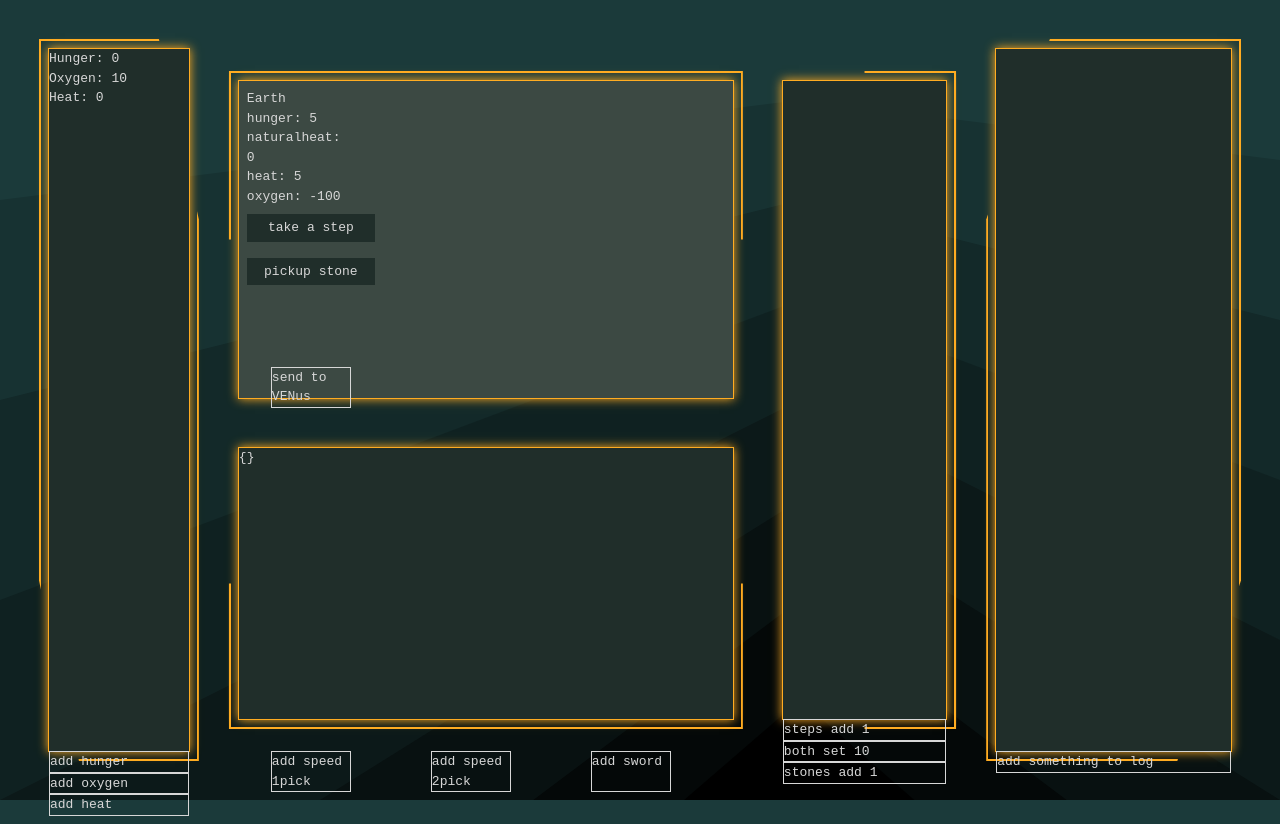
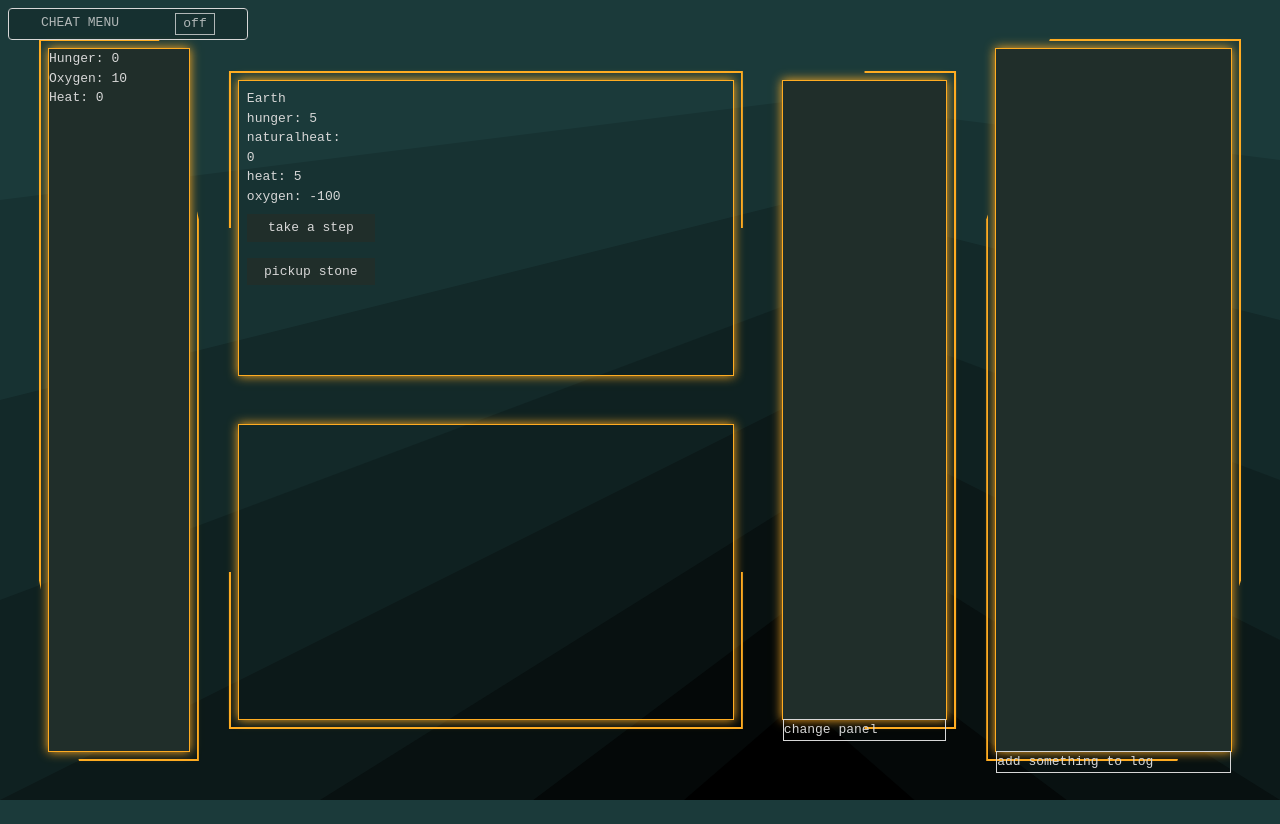
Before and after one commit to BryanYeeee/TheGrindersOfTheGalaxy, a Next.js app: page /game in a window 1280 px wide. After the commit the page ends 800 px from the top, so only its background shows below. Built offline with nearby package versions, Linux system fonts and the light colour scheme.

Commit message:
panel util, cheat menu, temp panel transition

```diff
--- a/src/app/game/page.js
+++ b/src/app/game/page.js
@@ -6,6 +6,8 @@ import EventLogPanel from '@/components/panels/eventLogPanel'
 import { EventLog } from '@/lib/mech/eventLog'
 import StatusPanel from '@/components/panels/statusPanel'
 import { Status } from '@/lib/mech/status'
+import CheatScreen from '@/components/cheatScreen'
+import Panel from '@/components/panels/panel'
 
 const Game = () => {
   const currentScreen = <Main />
@@ -13,40 +15,26 @@ const Game = () => {
     <GameProvider className='relative'>
       <div className='absolute w-screen h-screen bg -z-10' />
       <div className='min-h-150 h-screen w-full grid grid-cols-[1fr_5fr_20%] grid-rows-1 gap-12 p-12'>
-        <div className='border-1 glow-border corner-clip2'>
+        <Panel clip={'corner2'} bgCol={1}>
           <StatusPanel />
-          <div
-            className='border-1 w-full'
-            onClick={() => Status.addStatus('hunger', 10)}
-          >
-            add hunger
-          </div>
-          <div
-            className='border-1 w-full'
-            onClick={() => Status.addStatus('oxygen', 10)}
-          >
-            add oxygen
-          </div>
-          <div
-            className='border-1 w-full'
-            onClick={() => Status.addStatus('heat', 10)}
-          >
-            add heat
-          </div>
-        </div>
+        </Panel>
 
         <div className=''>{currentScreen}</div>
 
-        <div className='glow-border corner-clip'>
+        <Panel clip={'corner1'} bgCol={1}>
           <EventLogPanel />
           <div
             className='border-1'
-            onClick={() => EventLog.addEvent(Math.floor(Math.random() * (100+ 1)))}
+            onClick={() =>
+              EventLog.addEvent(Math.floor(Math.random() * (100 + 1)))
+            }
           >
             add something to log
           </div>
-        </div>
+        </Panel>
       </div>
+
+      <CheatScreen />
     </GameProvider>
   )
 }
--- a/src/app/globals.css
+++ b/src/app/globals.css
@@ -39,10 +39,10 @@ body {
   font-family: monospace
 }
 
-.corner-clip::before {
+.clip-corner1::before {
   clip-path: polygon(25% 0, 100% 0, 100% 75%, 75% 100%, 0 100%, 0 25%);
 }
-.corner-clip2::before {
+.clip-corner2::before {
   clip-path: polygon(0 0, 75% 0%, 100% 25%, 100% 100%, 25% 100%, 0% 75%);
 }
 .clip-t::before {
--- /dev/null
+++ b/src/components/cheatScreen.js
@@ -0,0 +1,84 @@
+import { useState } from 'react'
+
+// Mechs
+import { Inventory } from '@/lib/mech/inventory'
+import { Equipment } from '@/lib/mech/equipment'
+import { Planet } from '@/lib/mech/planet'
+
+const CheatScreen = () => {
+  const [toggle, setToggle] = useState(false)
+  return (
+    <div className='fixed top-0 left-0 w-60 z-10 rounded border-1 m-2'>
+      <div className='w-full opacity-80 bg-[#00000035] flex justify-between py-1 px-8 font-white'>
+        CHEAT MENU
+        <div
+          className='w-10 border-1 flex justify-center'
+          onClick={() => setToggle(!toggle)}
+        >
+          {toggle ? 'on' : 'off'}
+        </div>
+      </div>
+      {toggle && (
+        <div className='opacity-90 w-full h-60 bg-black border-amber-300 border-1 space-y-2 p-2'>
+          <div className='flex'>
+            <div
+              className='border-1'
+              onClick={() => Planet.setCurPlanet('venus')}
+            >
+              send to VENus
+            </div>
+          </div>
+          <div
+            className='border-1'
+            onClick={() =>
+              Equipment.addEquipment('pickaxe', { name: 'aaa', speed: 1 })
+            }
+          >
+            add speed 1pick
+          </div>
+          <div
+            className='border-1'
+            onClick={() =>
+              Equipment.addEquipment('pickaxe', { name: 'bbb', speed: 2 })
+            }
+          >
+            add speed 2pick
+          </div>
+          <div
+            className='border-1'
+            onClick={() =>
+              Equipment.addEquipment('sword', { name: 'ccc', dmg: 20 })
+            }
+          >
+            add sword
+          </div>
+          <div className='flex flex-col'>
+            <div
+              className='border-1'
+              onClick={() => Inventory.addItem('steps', 1)}
+            >
+              steps add 1
+            </div>
+            <div
+              className='border-1'
+              onClick={() => {
+                Inventory.setItem('steps', 10)
+                Inventory.setItem('stones', 10)
+              }}
+            >
+              both set 10
+            </div>
+            <div
+              className='border-1'
+              onClick={() => Inventory.addItem(Math.random(), 1)}
+            >
+              stones add 1
+            </div>
+          </div>
+        </div>
+      )}
+    </div>
+  )
+}
+
+export default CheatScreen
--- a/src/components/panels/commandPanel.js
+++ b/src/components/panels/commandPanel.js
@@ -42,7 +42,7 @@ const CommandPanel = () => {
         <AnimatePresence>
           {Object.entries(config.commands).map(([cmd, cmdData]) => (
             <motion.button
-              key={cmd}
+              key={curPlanetKey+cmd}
               title={cmdData.hover}
               onClick={e => startCooldown(e, cmd, cmdData)}
               disabled={cooldowns[cmd] === true}
--- a/src/components/panels/equipmentPanel.js
+++ b/src/components/panels/equipmentPanel.js
@@ -5,7 +5,9 @@ const EquipmentPanel = () => {
   const { equipment } = useGameContext()
 
   return (
-    <div className='h-full bg-foreground1'>
+    <div
+      className='h-full bg-foreground1 p-8'
+    >
       {/* {Object.entries(inventory).map(([name, count]) => (
         <InventoryItem key={name} name={name} count={count} />
       ))} */}
--- a/src/components/panels/eventLogPanel.js
+++ b/src/components/panels/eventLogPanel.js
@@ -21,7 +21,7 @@ const EventLogPanel = () => {
   return (
     <div
       ref={panelRef}
-      className='h-full w-full bg-foreground1 px-10 py-8 space-y-4'
+      className='h-full w-full px-10 py-8 space-y-4'
     >
       <AnimatePresence>
         {eventLog.map((msg, i) => (
--- /dev/null
+++ b/src/components/panels/panel.js
@@ -0,0 +1,9 @@
+const Panel = ({ children, clip, bgCol }) => {
+    return (
+        <div className={`h-full border-1 glow-border clip-${clip} bg-foreground${bgCol}`}>
+            {children}
+        </div>
+     );
+}
+
+export default Panel;
--- a/src/components/panels/statusPanel.js
+++ b/src/components/panels/statusPanel.js
@@ -3,7 +3,7 @@ import { useGameContext } from "@/context/gameContext";
 const StatusPanel = () => {
     const { status } = useGameContext()
 
-    return ( <div className="h-full w-full bg-foreground1">
+    return ( <div className="h-full w-full">
         <div>Hunger: {status.hunger}</div>
         <div>Oxygen: {status.oxygen}</div>
         <div>Heat: {status.heat}</div>
--- a/src/components/screens/main.js
+++ b/src/components/screens/main.js
@@ -1,3 +1,5 @@
+import { useState } from 'react'
+import { motion, AnimatePresence } from 'motion/react'
 // Panels
 import InventoryPanel from '@/components/panels/inventoryPanel'
 import EquipmentPanel from '@/components/panels/equipmentPanel'
@@ -7,77 +9,87 @@ import CommandPanel from '@/components/panels/commandPanel'
 import { Inventory } from '@/lib/mech/inventory'
 import { Equipment } from '@/lib/mech/equipment'
 import { Planet } from '@/lib/mech/planet'
+import Panel from '../panels/panel'
 
 const Main = () => {
+  const [sidePanel, setSidePanel] = useState('inventory')
+
   return (
     <div className='h-full w-full grid grid-rows-1 grid-cols-[3fr_1fr] gap-12 py-8'>
       <div className='h-full grid grid-rows-[1fr_1fr] grid-cols-1 gap-12'>
-        <div className='border-1 bg-foreground2 glow-border clip-b'>
+        <Panel clip={'b'} bgCol={2}>
           <CommandPanel />
-          <div className='flex gap-4'>
+        </Panel>
+        <Panel clip={'t'} bgCol={2}></Panel>
+      </div>
+      <div className='relative h-full'>
+        <AnimatePresence>
+          {sidePanel === 'inventory' ? (
+            <motion.div
+              key={sidePanel}
+              className='size-full absolute top-0'
+              initial={{ y: '-100%', top: '-3rem', opacity: 0 }}
+              animate={{
+                y: 0,
+                top: 0,
+                opacity: 1,
+                transition: { duration: 1 }
+              }}
+              exit={{
+                y: '-100%',
+                top: '-3rem',
+                opacity: 0,
+                transition: { duration: 1 }
+              }}
+            >
+              <Panel clip={'l'} bgCol={1}>
+                <InventoryPanel />
                 <div
-              className='border-1 w-20 m-8'
-              onClick={() => Planet.setCurPlanet("venus")}
-            >
-              send to VENus
-            </div>
-          </div>
-        </div>
-        <div className='border-1 bg-foreground2 glow-border clip-t'>
-          <EquipmentPanel />
-          <div className='flex gap-4'>
-            <div
-              className='border-1 w-20 m-8'
+                  className='border-1'
                   onClick={() =>
-                Equipment.addEquipment('pickaxe', { name: 'aaa', speed: 1 })
+                    setSidePanel(
+                      sidePanel === 'inventory' ? 'equipment' : 'inventory'
+                    )
                   }
                 >
-              add speed 1pick
+                  change panel
                 </div>
+              </Panel>
+            </motion.div>
+          ) : (
+            <motion.div
+              key={sidePanel}
+              className='size-full absolute '
+              initial={{ y: '100%', top: '3rem', opacity: 0 }}
+              animate={{
+                y: 0,
+                top: 0,
+                opacity: 1,
+                transition: { duration: 1 }
+              }}
+              exit={{
+                y: '100%',
+                top: '3rem',
+                opacity: 0,
+                transition: { duration: 1 }
+              }}
+            >
+              <Panel clip={'l'} bgCol={1}>
+                <EquipmentPanel />
                 <div
-              className='border-1 w-20 m-8'
+                  className='border-1'
                   onClick={() =>
-                Equipment.addEquipment('pickaxe', { name: 'bbb', speed: 2 })
+                    setSidePanel(
+                      sidePanel === 'inventory' ? 'equipment' : 'inventory'
+                    )
                   }
                 >
-              add speed 2pick
+                  change panel
                 </div>
-            <div
-              className='border-1 w-20 m-8'
-              onClick={() =>
-                Equipment.addEquipment('sword', { name: 'ccc', dmg: 20 })
-              }
-            >
-              add sword
-            </div>
-          </div></div>
-      </div>
-
-      <div className='border-1 glow-border clip-l'>
-        <InventoryPanel />
-        <div className='flex flex-col'>
-          <div
-            className='border-1'
-            onClick={() => Inventory.addItem('steps', 1)}
-          >
-            steps add 1
-          </div>
-          <div
-            className='border-1'
-            onClick={() => {
-              Inventory.setItem('steps', 10)
-              Inventory.setItem('stones', 10)
-            }}
-          >
-            both set 10
-          </div>
-          <div
-            className='border-1'
-            onClick={() => Inventory.addItem('stones', 1)}
-          >
-            stones add 1
-          </div>
-        </div>
+              </Panel>
+            </motion.div>
+          )}
+        </AnimatePresence>
       </div>
     </div>
   )
```
Also changed, not shown: src/components/panels/inventoryPanel.js (line endings or trailing spaces). Lines whose indentation alone changed are shown as unchanged.
